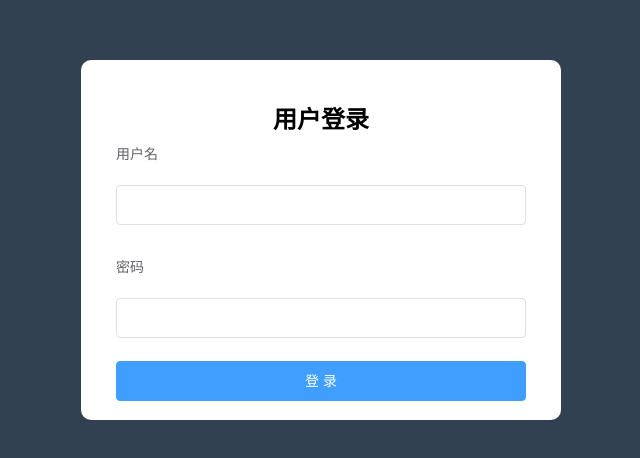
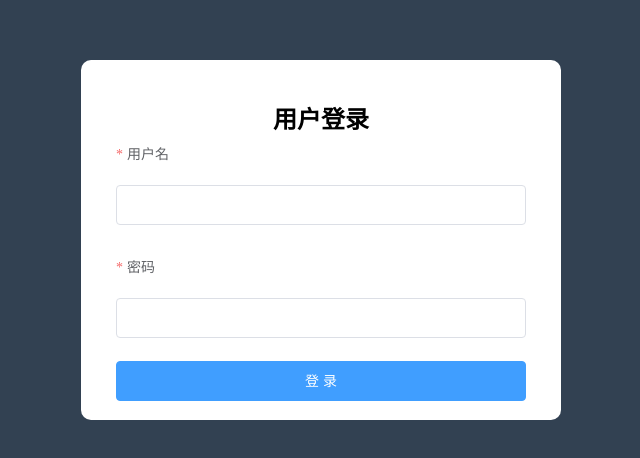
Before and after one commit to dsl14122/fristmanagement-vue, a Vue app: page /#/login in a window 1280 px wide. Shown: the part 160-618 px from the top of the page, without its empty margins (319-959 px from the left). Built offline with nearby package versions, Linux system fonts and the light colour scheme.

Commit message:
login表单验证

```diff
--- a/src/components/login.vue
+++ b/src/components/login.vue
@@ -1,13 +1,13 @@
 <template>
   <div class="login">
     <div class="center_box">
-        <h2>用户登录</h2>
-      <el-form label-position="top" label-width="80px" >
-        <el-form-item  label="用户名">
-          <el-input></el-input>
+      <h2>用户登录</h2>
+      <el-form :model="loginForm" :rules="loginRules" label-position="top" label-width="80px">
+        <el-form-item label="用户名" prop="username">
+          <el-input v-model="loginForm.username"></el-input>
         </el-form-item>
-        <el-form-item label="密码">
-          <el-input></el-input>
+        <el-form-item label="密码" prop="password">
+          <el-input v-model="loginForm.password" type='password'></el-input>
         </el-form-item>
         <el-form-item>
           <el-button class="btnLogin" type="primary">登 录</el-button>
@@ -19,7 +19,28 @@
 
 <script>
 export default {
-  name: "login"
+  name: "login",
+  data() {
+    return {
+      loginForm: {
+        username: "",
+        password: ""
+      },
+      loginRules: {
+        username: [
+          { required: true, message: "请输入用户名", trigger: "blur" },
+          { min: 5, max: 12, message: "长度在 5 到 12 个字符", trigger: "blur" }
+        ],
+        password: [
+          { required: true, message: "请输入密码", trigger: "blur" },
+          { min: 6, max: 8, message: "长度在 6 到 8 个字符", trigger: "blur" }
+        ],
+      }
+    };
+  },
+  created() {
+    this.$request.sayHi();
+  }
 };
 </script>
 
@@ -42,13 +63,13 @@ body {
       border-radius: 10px;
       padding: 40px 35px;
       box-sizing: border-box;
-      .btnLogin{
-          width: 100%;
+      .btnLogin {
+        width: 100%;
       }
-      h2{
-          margin: 0;
-          padding: 0;
-          text-align: center;
+      h2 {
+        margin: 0;
+        padding: 0;
+        text-align: center;
       }
     }
   }
--- /dev/null
+++ b/src/libs/http.js
@@ -0,0 +1,18 @@
+
+// 导入 axios
+// import axios from 'axios'
+
+//抽取网络请求的对象
+const request={
+    sayHi(){
+      console.log('你好');
+
+    }
+}
+
+// 暴露出去 包含install方法的对象
+export default{
+    install(Vue){
+        Vue.prototype.$request=request
+    }
+}
--- a/src/main.js
+++ b/src/main.js
@@ -9,6 +9,10 @@ import 'element-ui/lib/theme-chalk/index.css';
 //导入路由文件
 import  router from './router.js'
 
+//导入 网络请求的对象
+import request from "./libs/http"
+Vue.use(request)
+
 Vue.config.productionTip = false
 
 new Vue({
```
